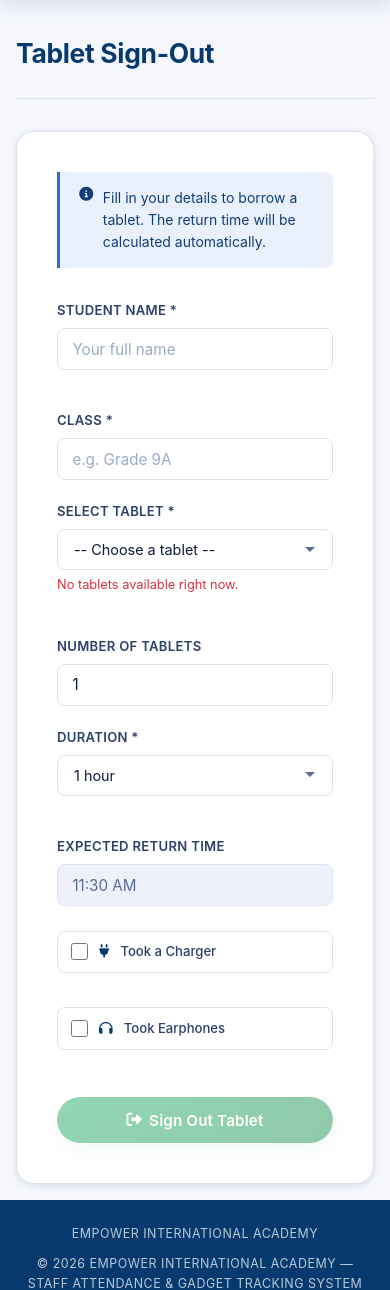
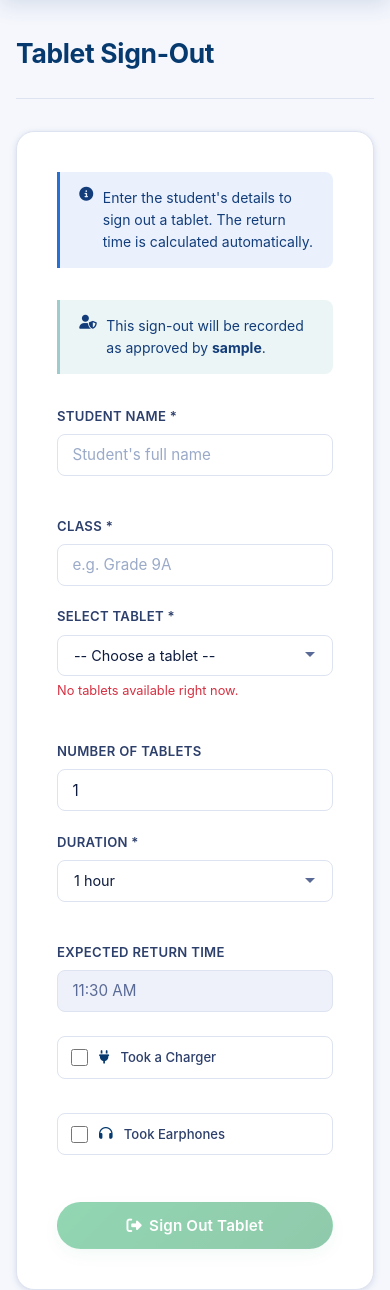
Before and after one commit to empowerinternationalacademy21-jpg/Empower-Staff-Attendence-And-Gadget-Tracking-System, a Flask app: page /tablets/signout in a window 390 px wide; the page is wider, and only the part inside the window is pictured. Shown: the part 64-1354 px from the top of that part. Run offline with Flask 3, Linux system fonts and the light colour scheme; the visitor is signed in with stand-in values (Sample User, id 1); data that the repository does not hold is empty.

Commit message:
Update tablet signout form text and placeholders

```diff
--- a/templates/tablet_signout.html
+++ b/templates/tablet_signout.html
@@ -9,13 +9,17 @@
 <div class="form-card">
   <div class="form-card-header">
     <i class="fas fa-info-circle"></i>
-    Fill in your details to borrow a tablet. The return time will be calculated automatically.
+    Enter the student's details to sign out a tablet. The return time is calculated automatically.
+  </div>
+  <div class="form-card-header" style="background:rgba(14,124,123,.08);border-color:rgba(14,124,123,.35);">
+    <i class="fas fa-user-shield"></i>
+    <span>This sign-out will be recorded as approved by <strong>{{ admin }}</strong>.</span>
   </div>
   <form method="POST" action="{{ url_for('tablet_signout') }}">
     <div class="form-row">
       <div class="form-group">
         <label>Student Name *</label>
-        <input type="text" name="student_name" class="form-control" placeholder="Your full name" required/>
+        <input type="text" name="student_name" class="form-control" placeholder="Student's full name" required/>
       </div>
       <div class="form-group">
         <label>Class *</label>
```
